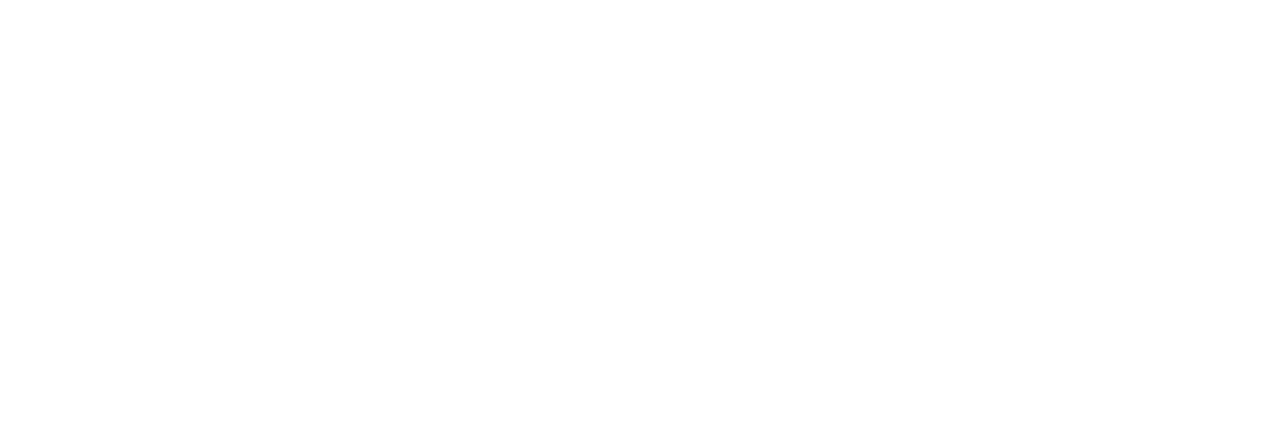
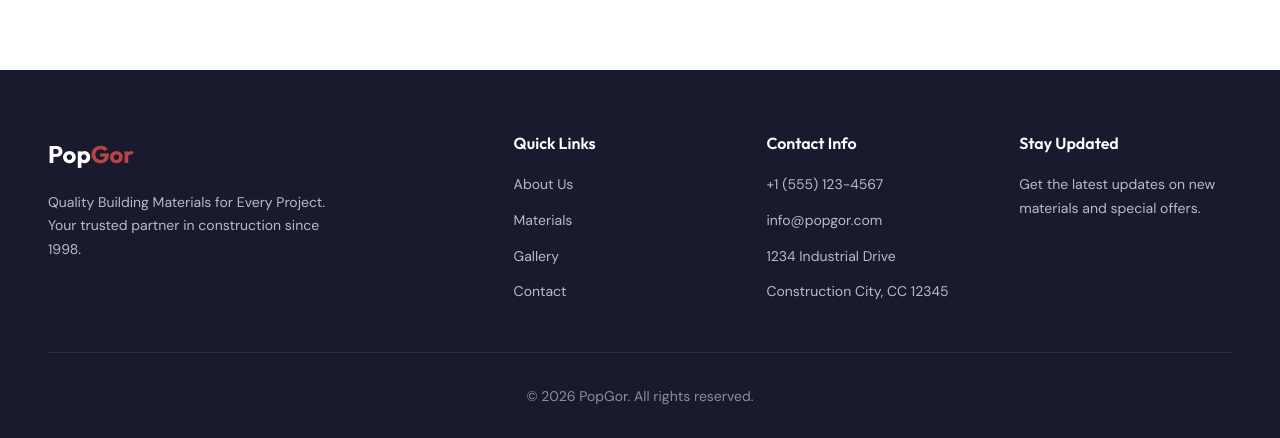
Before and after one commit to milenko997/popgor, a Next.js app: page / in a window 1280 px wide. Shown: the part 5796-6234 px from the top of the page. Before the commit the page ends 5866 px from the top, so only its background shows below. Built offline with nearby package versions, Linux system fonts and the light colour scheme.

Commit message:
Creating footer section

```diff
--- a/components/footer/footer.module.scss
+++ b/components/footer/footer.module.scss
@@ -1,2 +1,89 @@
 @use "@/styles/variables" as *;
 @use "@/styles/mixins" as *;
+
+.footer {
+  background-color: $color-text-dark;
+  color: white;
+  padding: 4rem 0 2rem;
+}
+
+.container {
+  max-width: $container-max;
+  margin: 0 auto;
+  padding: 0 $container-padding;
+}
+
+.footerGrid {
+  display: grid;
+  grid-template-columns: 1fr;
+  gap: 2.5rem;
+  margin-bottom: 3rem;
+}
+
+@media (min-width: 768px) {
+  .footerGrid {
+    grid-template-columns: 2fr 1fr 1fr 1fr;
+  }
+}
+
+.footerLogo {
+  font-family: $font-heading;
+  font-size: 1.5rem;
+  font-weight: 700;
+  display: inline-block;
+  margin-bottom: 1rem;
+  color: white;
+}
+
+.footerLogoAccent {
+  color: $color-primary;
+}
+
+.footerTagline {
+  color: rgba(255, 255, 255, 0.7);
+  font-size: $fs-small;
+  max-width: 280px;
+}
+
+.footerHeading {
+  font-size: 1rem;
+  margin-bottom: 1.25rem;
+  color: white;
+}
+
+.footerList {
+  display: flex;
+  flex-direction: column;
+  gap: 0.75rem;
+}
+
+.footerLink {
+  color: rgba(255, 255, 255, 0.7);
+  font-size: $fs-small;
+  transition: color $transition-fast;
+}
+
+.footerLink:hover {
+  color: $color-primary;
+}
+
+.footerList li {
+  color: rgba(255, 255, 255, 0.7);
+  font-size: $fs-small;
+}
+
+.footerNewsletterText {
+  color: rgba(255, 255, 255, 0.7);
+  font-size: $fs-small;
+}
+
+.footerBottom {
+  padding-top: 2rem;
+  border-top: 1px solid rgba(255, 255, 255, 0.1);
+  text-align: center;
+}
+
+.footerCopyright {
+  color: rgba(255, 255, 255, 0.5);
+  font-size: $fs-small;
+}
--- a/components/footer/footer.tsx
+++ b/components/footer/footer.tsx
@@ -1,9 +1,71 @@
-import styles from './footer.module.scss';
+import style from "./footer.module.scss";
 
-const Footer = () => {
-    return(
-        <></>
-    )
+export default function Footer() {
+  return (
+    <footer className={style.footer} data-testid="footer">
+      <div className={style.container}>
+        <div className={style.footerGrid}>
+
+          <div className={style.footerBrand}>
+            <a href="#hero" className={style.footerLogo}>
+              Pop<span className={style.footerLogoAccent}>Gor</span>
+            </a>
+            <p className={style.footerTagline}>
+              Quality Building Materials for Every Project. Your trusted partner in construction since 1998.
+            </p>
+          </div>
+
+          <div className={style.footerLinks}>
+            <h4 className={style.footerHeading}>Quick Links</h4>
+            <ul className={style.footerList}>
+              <li>
+                <a href="#about" className={style.footerLink} data-testid="footer-about">
+                  About Us
+                </a>
+              </li>
+              <li>
+                <a href="#materials" className={style.footerLink} data-testid="footer-materials">
+                  Materials
+                </a>
+              </li>
+              <li>
+                <a href="#gallery" className={style.footerLink} data-testid="footer-gallery">
+                  Gallery
+                </a>
+              </li>
+              <li>
+                <a href="#contact" className={style.footerLink} data-testid="footer-contact">
+                  Contact
+                </a>
+              </li>
+            </ul>
+          </div>
+
+          <div className={style.footerContact}>
+            <h4 className={style.footerHeading}>Contact Info</h4>
+            <ul className={style.footerList}>
+              <li>+1 (555) 123-4567</li>
+              <li>info@popgor.com</li>
+              <li>1234 Industrial Drive</li>
+              <li>Construction City, CC 12345</li>
+            </ul>
+          </div>
+
+          <div className={style.footerNewsletter}>
+            <h4 className={style.footerHeading}>Stay Updated</h4>
+            <p className={style.footerNewsletterText}>
+              Get the latest updates on new materials and special offers.
+            </p>
+          </div>
+
+        </div>
+
+        <div className={style.footerBottom}>
+          <p className={style.footerCopyright} data-testid="footer-copyright">
+            &copy; 2026 PopGor. All rights reserved.
+          </p>
+        </div>
+      </div>
+    </footer>
+  );
 }
-
-export default Footer;
```
